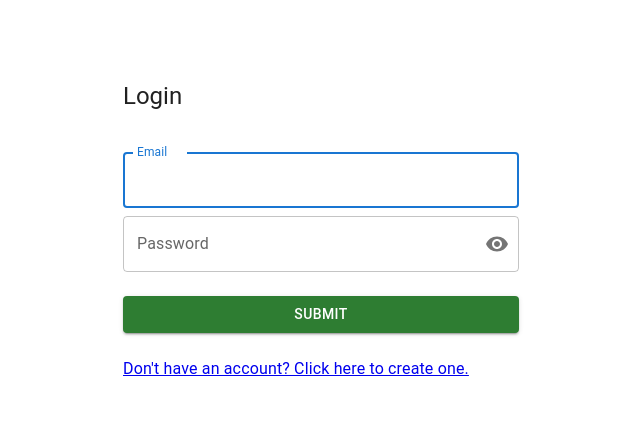
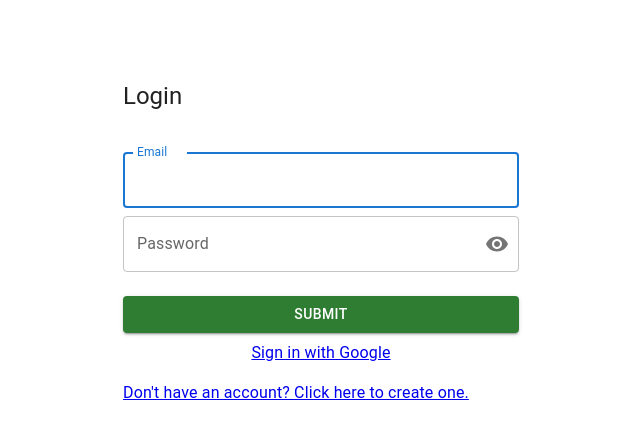
Before and after one commit to GraysonRicketts/Bets-With-Friends-Web, a React (Create React App) app: page /login in a window 1280 px wide. Shown: the top 436 px of the page, without its empty margins (319-959 px from the left). Built offline with nearby package versions, Linux system fonts and the light colour scheme.

Commit message:
save google auth wip

```diff
--- a/src/pages/UnAuthorized/Login.tsx
+++ b/src/pages/UnAuthorized/Login.tsx
@@ -150,6 +150,7 @@ export const Login: React.FC = () => {
         >
           Submit
         </LoadingButton>
+        <a href="/auth/google">Sign in with Google</a>
       </Box>
       <Link to="/create-account">
           <Typography component="h3" variant="body1" sx={{ mt: 2 }}>
```
